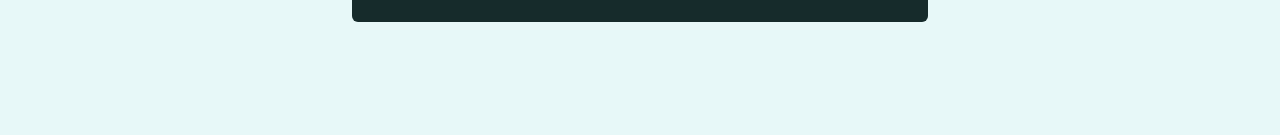
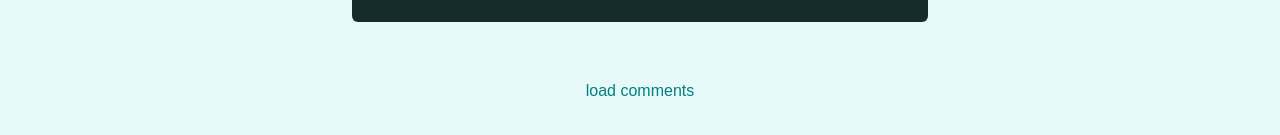
Before and after one commit to kscheltema/section_20_routing_advanced, a React (Create React App) app: page /quotes/q1 in a window 1280 px wide. Shown: the part 355-490 px from the top of the page. Built offline with nearby package versions, Linux system fonts and the light colour scheme.

Commit message:
conditional rendering based on route path

```diff
--- a/src/screens/QuoteDetail.js
+++ b/src/screens/QuoteDetail.js
@@ -1,5 +1,5 @@
 import { Fragment } from "react";
-import { useParams, Route } from "react-router-dom";
+import { useParams, Route, Link } from "react-router-dom";
 import Comments from "../components/comments/Comments";
 import HighlightedQuote from "../components/quotes/HighlightedQuote";
 
@@ -20,6 +20,16 @@
   return (
     <Fragment>
       <HighlightedQuote text={quote.text} author={quote.author} />
+      <Route path={`/quotes/${params.quoteID}`} exact>
+        <div className="centered">
+          <Link
+            className={"btn--flat"}
+            to={`/quotes/${params.quoteID}/comments`}
+          >
+            load comments
+          </Link>
+        </div>
+      </Route>
       <Route path={`/quotes/${params.quoteID}/comments`}>
         <Comments />
       </Route>
```
Also changed, not shown: 1 other file (tests, documents, lock files or other folders).
